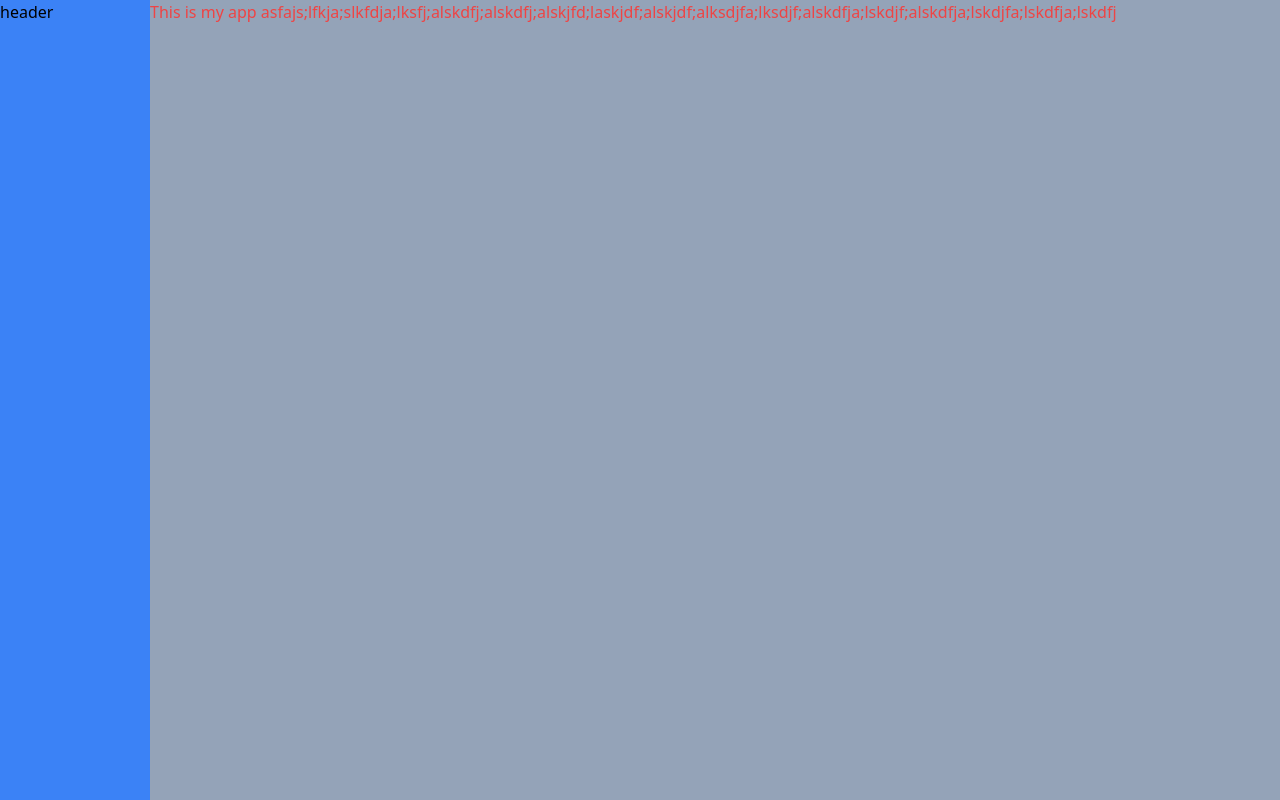
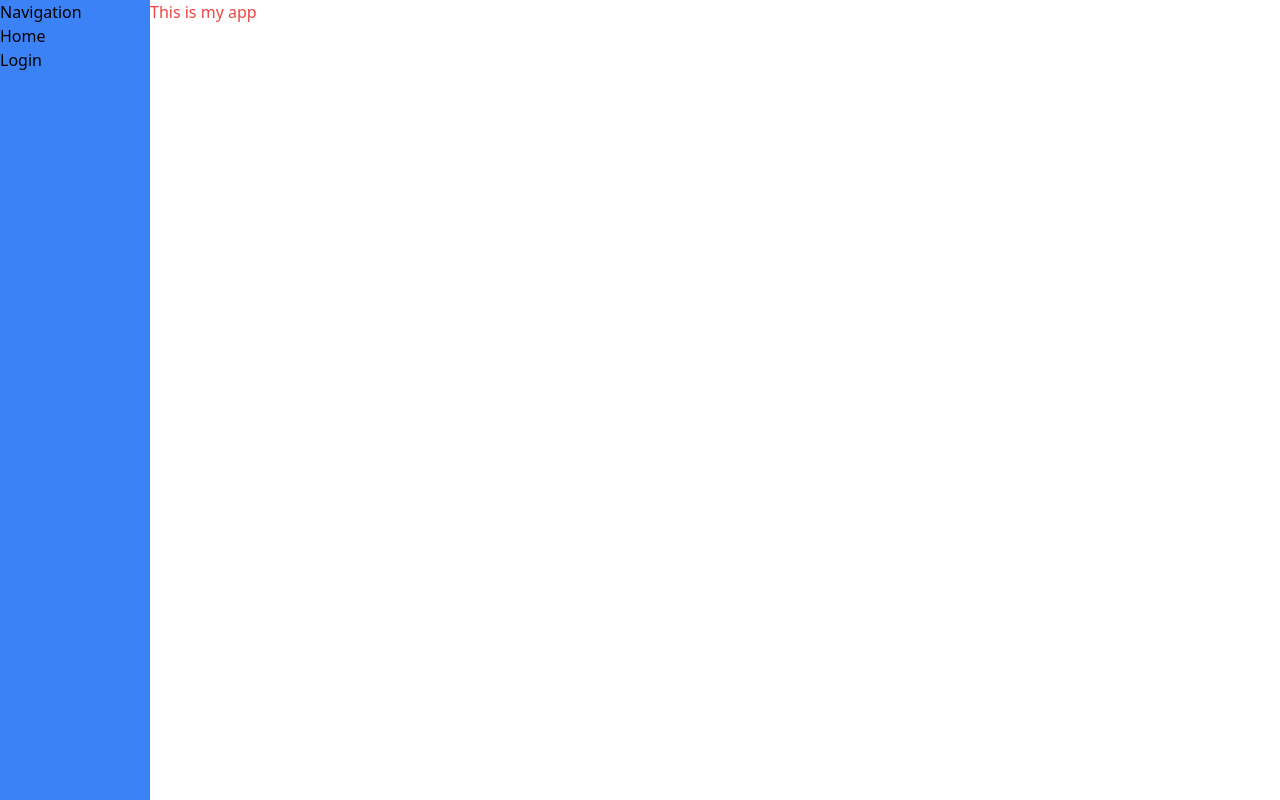
Before and after one commit to MyPropertyPal/my-property-pal-web, a Next.js app: page / in a window 1280 px wide. Built offline with nearby package versions, Linux system fonts and the light colour scheme.

Commit message:
Adding app routes

```diff
--- /dev/null
+++ b/app/Login/page.js
@@ -0,0 +1,7 @@
+import React from "react";
+
+function Login() {
+  return <p>This is the login page</p>;
+}
+
+export default Login;
--- a/app/Navigation.js
+++ b/app/Navigation.js
@@ -1,15 +1,20 @@
-import React from 'react'
-
+import React from "react";
+import Link from "next/link";
 function Header() {
   return (
-
-    <header className='bg-blue-500 flex flex-col w-[150px]'>
-      <p>header</p>
+    <header className="bg-blue-500 flex flex-col w-[150px]">
+      <p>Navigation</p>
+      <ul>
+        <li>
+          <Link href="/">Home</Link>
+        </li>
+        <li>
+          <Link href="/Login">Login</Link>
+        </li>
+      </ul>
+      {/* add some links */}
     </header>
-
-
-
-  )
+  );
 }
 
-export default Header
+export default Header;
--- a/app/layout.js
+++ b/app/layout.js
@@ -8,7 +8,7 @@ export const metadata = {
 export default function RootLayout({ children }) {
   return (
     <html lang="en">
-      <body className="flex h-screen bg-slate-400 ">
+      <body className="flex h-screen  ">
         <Header />
         {children}
       </body>
--- a/app/page.js
+++ b/app/page.js
@@ -3,7 +3,7 @@ import React from "react";
 export default function Home() {
   return (
     <main>
-      <p className="text-red-500 h-screen  overflow-auto">This is my app asfajs;lfkja;slkfdja;lksfj;alskdfj;alskdfj;alskjfd;laskjdf;alskjdf;alksdjfa;lksdjf;alskdfja;lskdjf;alskdfja;lskdjfa;lskdfja;lskdfj</p>
+      <p className="text-red-500 h-screen  overflow-auto">This is my app </p>
     </main>
   );
 }
```
